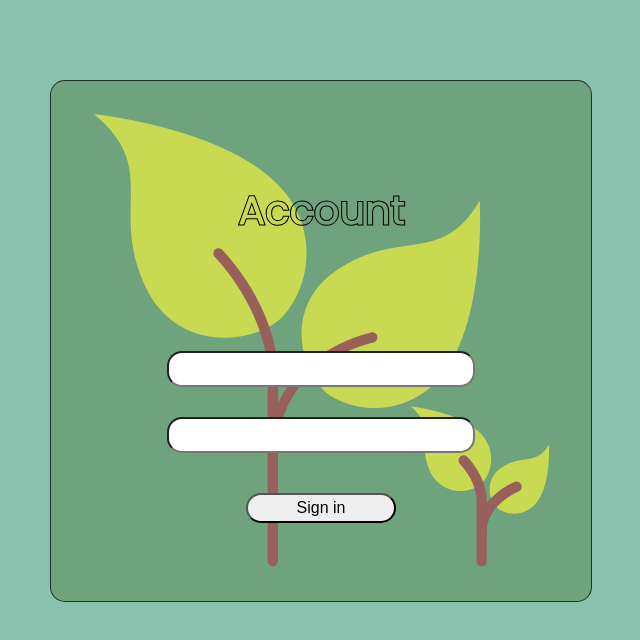
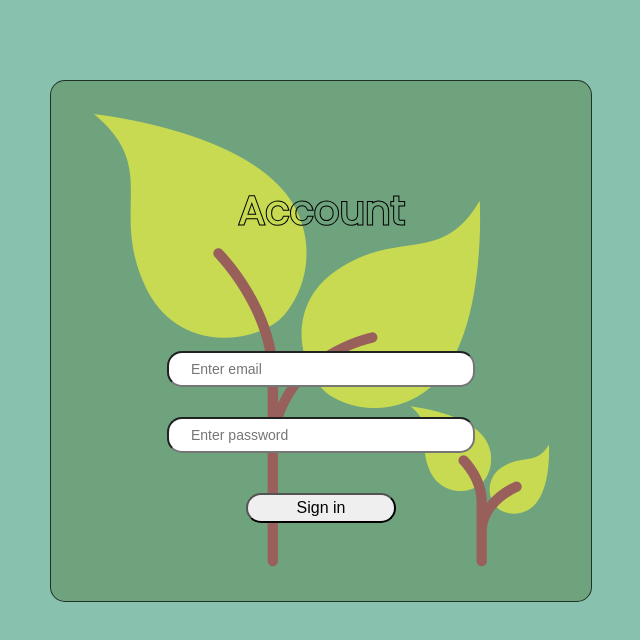
Before and after one commit to happykoko1994/formvalid, a React (Create React App) app: page / in a window 1280 px wide. Shown: the top 640 px of the page, without its empty margins (319-959 px from the left). Built offline with nearby package versions, Linux system fonts and the light colour scheme.

Commit message:
placeholders

```diff
--- a/src/App.js
+++ b/src/App.js
@@ -77,10 +77,10 @@ function App() {
         {!emptyLog ? minLength : <div className='error'></div>}
         {!minLength ? incorEmail : <div className='error'></div>}
 
-        <input onChange={e => email.onChange(e)} onBlur={e => email.onBlur(e)} value={email.value} name='email' type="text" />
+        <input placeholder='Enter email' onChange={e => email.onChange(e)} onBlur={e => email.onBlur(e)} value={email.value} name='email' type="text" />
         {(password.isDirty && password.isEmpty) && <div className='error-pass'>Password is Empty</div>}
         {!emptyPass ? lowPass : <div className='error-pass'></div>}
-        <input onChange={e => password.onChange(e)} onBlur={e => password.onBlur(e)} value={password.value} name='password' type="password" />
+        <input placeholder='Enter password' onChange={e => password.onChange(e)} onBlur={e => password.onBlur(e)} value={password.value} name='password' type="password" />
         <button disabled={!formValid}>Sign in</button>
       </div>
 
```
